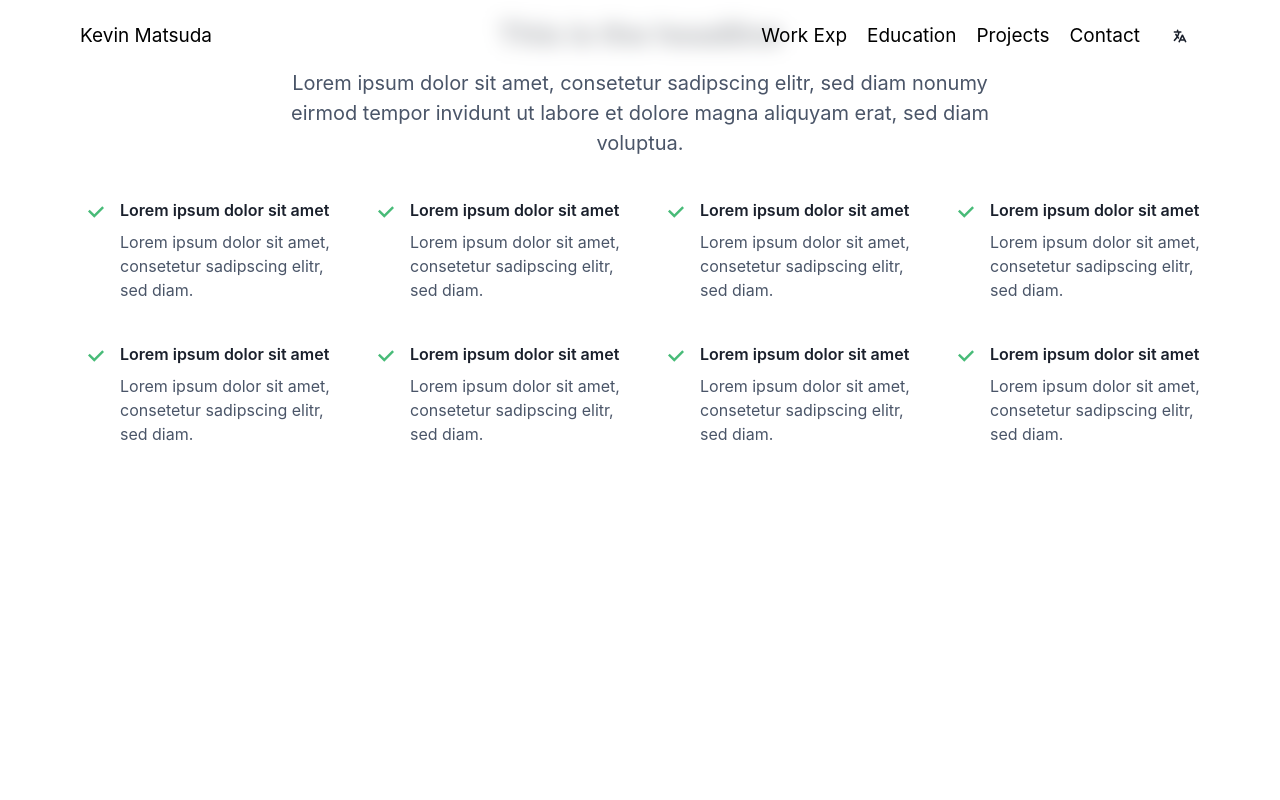
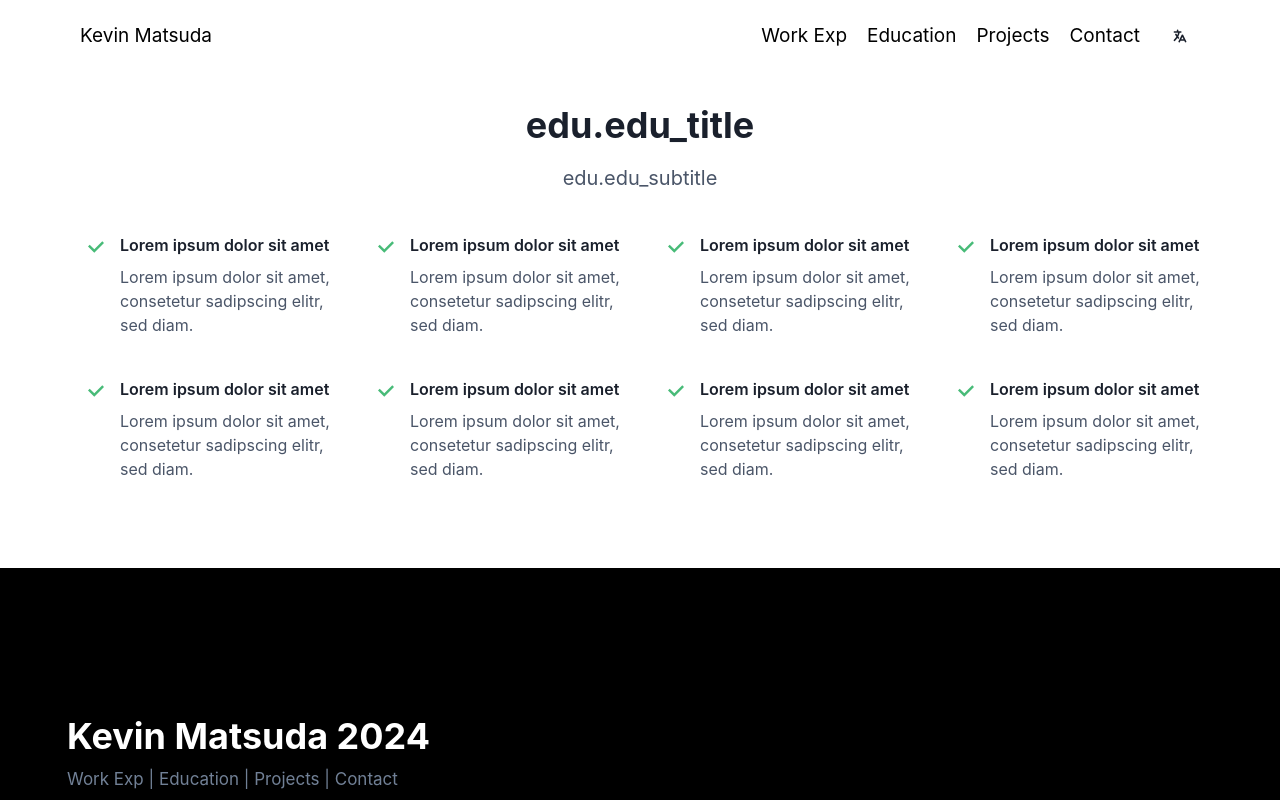
Before and after one commit to devQuebin/next-porfolio, a Next.js app: page /en/education in a window 1280 px wide. Shown: the top 800 px of the page. Built offline with nearby package versions, Linux system fonts and the light colour scheme.

Commit message:
404 page fix

```diff
--- a/messages/es.json
+++ b/messages/es.json
@@ -14,13 +14,17 @@
     "project": "Proyectos"
   },
   "work": {
-    "work_title": "Experiencia Laboral"
+    "work_title": "Experiencia Laboral",
+    "work_subtitle": "Las siguientes experiencias laborales se encuentran actualizadas a la fecha 1/11/2024. Se estan listando las ultimas 3 experiencias."
+  },
+  "edu": {
+    "edu_title": "Estudios formales y cursos",
+    "edu_subtitle": "En esta seccion se listan los ultimos cursos, y estudios formales."
   },
   "404-page": {
-    "title": "",
-    "description": "",
-    "button": "",
-    "redirection": "",
-    "lala": "lala"
+    "title": "404 Pagina no encontrada",
+    "description": "Por favor, regresa a la pantalla inicial",
+    "button": "Volver",
+    "redirection": "Redireccionar a La pagina de inicio KEVIN MATSUDA"
   }
 }
--- a/src/app/[locale]/education/page.tsx
+++ b/src/app/[locale]/education/page.tsx
@@ -12,6 +12,7 @@ import {
   VStack,
 } from "@chakra-ui/react";
 import { CheckIcon } from "@chakra-ui/icons";
+import { useTranslations } from "next-intl";
 
 // Replace test data with your own
 // eslint-disable-next-line prefer-spread
@@ -24,14 +25,13 @@ const features = Array.apply(null, Array(8)).map(function (x, i) {
 });
 
 export default function Education() {
+  const t = useTranslations("edu");
   return (
-    <Box p={4} h="100vh">
+    <Box mt="9vh" h="58vh" mb={8}>
       <Stack spacing={4} as={Container} maxW={"3xl"} textAlign={"center"}>
-        <Heading fontSize={"3xl"}>This is the headline</Heading>
+        <Heading mt={8}>{t("edu_title")}</Heading>
         <Text color={"gray.600"} fontSize={"xl"}>
-          Lorem ipsum dolor sit amet, consetetur sadipscing elitr, sed diam
-          nonumy eirmod tempor invidunt ut labore et dolore magna aliquyam erat,
-          sed diam voluptua.
+          {t("edu_subtitle")}
         </Text>
       </Stack>
 
```
Also changed, not shown: src/app/[locale]/contact/page.tsx (+9 -2 lines), src/app/[locale]/experience/page.tsx (+19 -6 lines), src/app/[locale]/project/page.tsx (added, +7 -0 lines), src/app/[locale]/projects/page.tsx (deleted).
